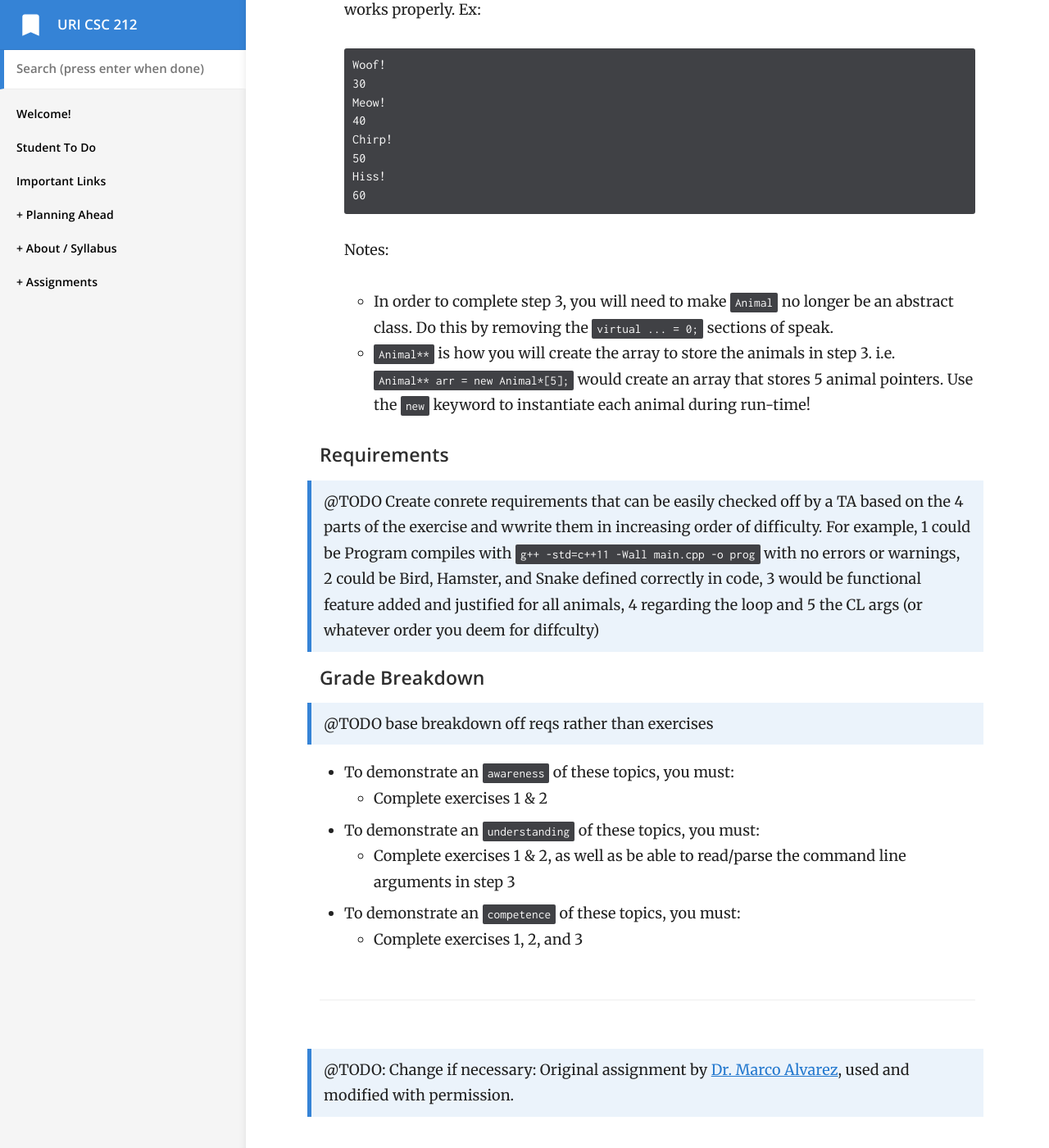
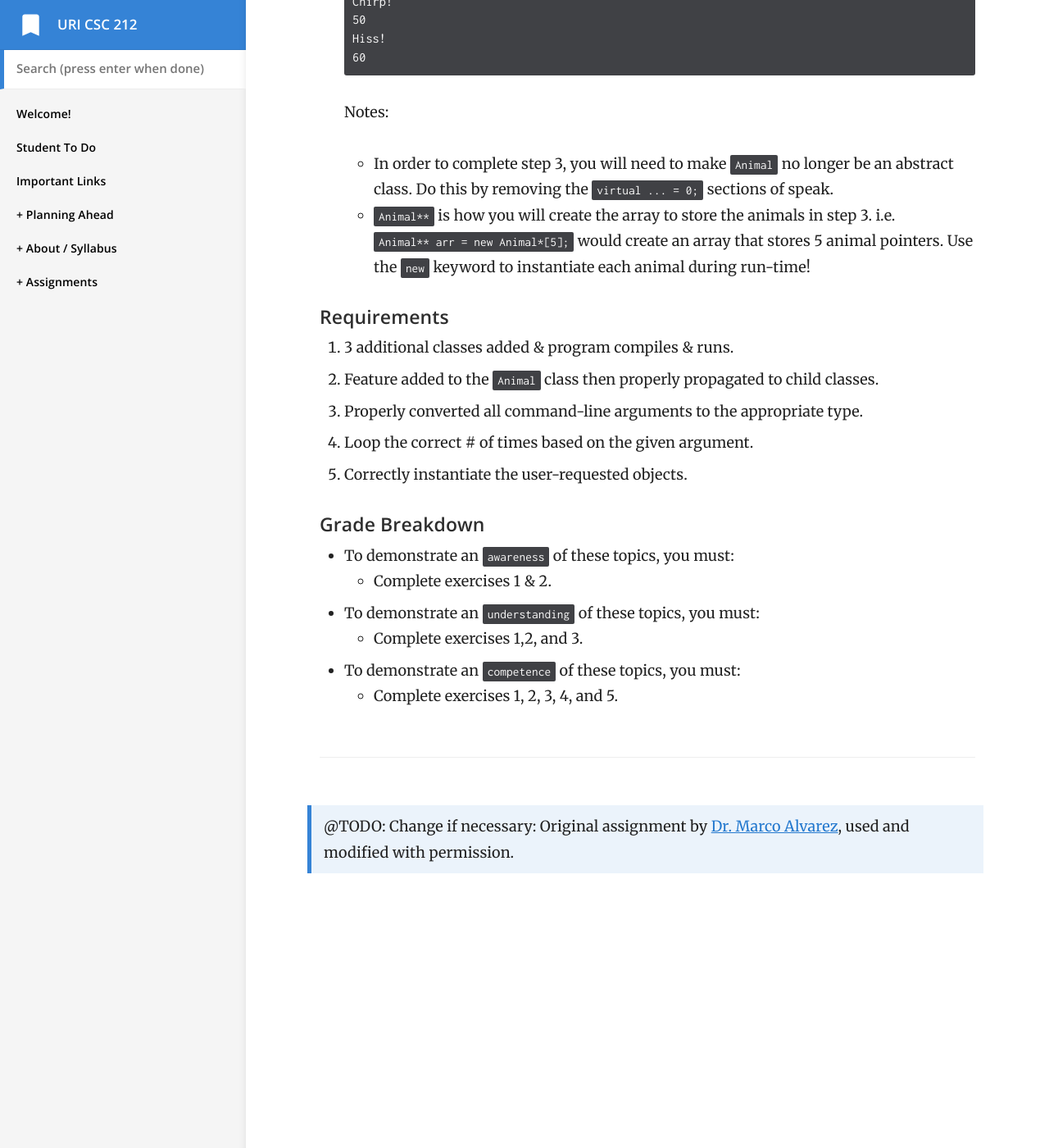
Before and after one commit to vcc-csc212/sp21-archive, a Jekyll site: the page built from _docs/labs/lab-01/lab01.md, in a window 1280 px wide and 1400 px high, scrolled down 14768 px. Shown: the whole window at 82% size. Built offline with Jekyll 4.4.1, drawn with Linux system fonts in a browser that asks for light colours; some of the changed text lies outside the part shown.

Commit message:
Fixed errors in lab-01

````diff
--- a/_docs/labs/lab-01/lab01.md
+++ b/_docs/labs/lab-01/lab01.md
@@ -43,9 +43,11 @@ To really understand what you'll be doing for this section of the lab, having a
 
 ##### Opening a New Terminal
 
-> @TODO Since CS50 isn't the default, I'd remove that line and perhaps add one about opening up a terminal on Mac or the Bash Shell on Windows you recommended.
+CS50: If you don't have a terminal already open in your environment, you can create one in the the CS50 IDE by clicking File > New Terminal. Please read [this section](https://cs50.readthedocs.io/ide/online/#working-with-terminals) before moving to the next step.
 
-If you don't have a terminal already open in your environment, you can create one in the the CS50 IDE by clicking File > New Terminal. Please read [this section](https://cs50.readthedocs.io/ide/online/#working-with-terminals) before moving to the next step.
+Mac OS: Run the 'Terminal' program
+
+Windows: If you followed the above steps to install the 'Windows Subsystem for Linux' then run the 'Ubuntu' program to open a terminal.
 
 ##### Making a file
 
@@ -117,9 +119,7 @@ To see where we are, the command `pwd` will print the current directory you are
 $ pwd
 ```
 
-> @TODO: The result of this command will vary by IDE and folder structure
-
-Should print out `/home/ubuntu`, if at any point you changed directory with the following command your output will be different
+If you are running on 'Ubuntu', it should print out `/home/ubuntu`, if at any point you changed directory with the following command your output will be different. The output of this line will differ based on your environment.
 
 ##### Change Directory
 
@@ -129,9 +129,7 @@ Now that we have made a new directory named `projects` and moved our `hello.cpp`
 $ cd projects/
 ```
 
-> @TODO: The result of this command will vary by IDE and folder structure
-
-Now that we have changed directory, we can execute the earlier commands to validate our position within the file system. Executing `pwd` from this file should output `/home/ubuntu/projects` and executing `ls` should show that there is a file named `hello.cpp` present.
+Now that we have changed directory, we can execute the earlier commands to validate our position within the file system. Executing `pwd` from this file should output `/home/ubuntu/projects` (again, assuming you are running on 'Ubuntu') and executing `ls` should show that there is a file named `hello.cpp` present.
 
 Some useful cd commands:
 ```bash
@@ -161,9 +159,7 @@ The contents of that file would print out to our terminal by running:
 $ cat test.txt
 ```
 
-> @TODO Change/remove CS50 wording
-
-Spend some time with your group to create a text file with some content in it in your CS50 environment and use the `cat` command to report those contents to the console.
+Spend some time to create a text file with some content in it and use the `cat` command to report those contents to the console.
 
 #####  Shell Hints
 
@@ -197,7 +193,8 @@ int main(int argc, char*argv[]){
 }
 ```
 
-> @TODO some resources on c-strings might be useful. Some I found helpful:
+Here are some resources on C++ Strings:
+
 - https://www.tutorialspoint.com/cplusplus/cpp_strings.htm
 - https://www.youtube.com/watch?v=h2LGTzQXzJU
 - https://eecs280staff.github.io/notes/05_Strings_Streams_IO.html#c-style-strings
@@ -420,7 +417,7 @@ Use what you learned in this lab to complete the following exercises:
 
 3. Add command line arguments to facilitate the following: number_of_animals, {constructor values for each animal to be created}
   - number_of_animals will control a loop that prompts the user for what type of animal they wish to be created (you should have 5 types).
-  - The values will be stored in argv and used when you create each Animal.
+  - The values will be stored in `argv` and used when you create each Animal.
 
   An example:
 
@@ -461,18 +458,21 @@ Use what you learned in this lab to complete the following exercises:
    - `Animal**` is how you will create the array to store the animals in step 3. i.e. `Animal** arr = new Animal*[5];` would create an array that stores 5 animal pointers. Use the `new` keyword to instantiate each animal during run-time!
 
 #### Requirements
-> @TODO Create conrete requirements that can be easily checked off by a TA based on the 4 parts of the exercise and wwrite them in increasing order of difficulty. For example, 1 could be Program compiles with `g++ -std=c++11 -Wall main.cpp -o prog` with no errors or warnings, 2 could be Bird, Hamster, and Snake defined correctly in code, 3 would be functional feature added and justified for all animals, 4 regarding the loop and 5 the CL args (or whatever order you deem for diffculty)
+
+1. 3 additional classes added & program compiles & runs.
+2. Feature added to the `Animal` class then properly propagated to child classes.
+3. Properly converted all command-line arguments to the appropriate type.
+4. Loop the correct # of times based on the given argument.
+5.  Correctly instantiate the user-requested objects.
 
 #### Grade Breakdown
-> @TODO base breakdown off reqs rather than exercises
-
 
    - To demonstrate an `awareness` of these topics, you must:
-     - Complete exercises 1 & 2
+     - Complete exercises 1 & 2.
    - To demonstrate an `understanding` of these topics, you must:
-     - Complete exercises 1 & 2, as well as be able to read/parse the command line arguments in step 3
+     - Complete exercises 1,2, and 3.
    - To demonstrate an `competence` of these topics, you must:
-     - Complete exercises 1, 2, and 3
+     - Complete exercises 1, 2, 3, 4, and 5.
 
 ---
 
````
